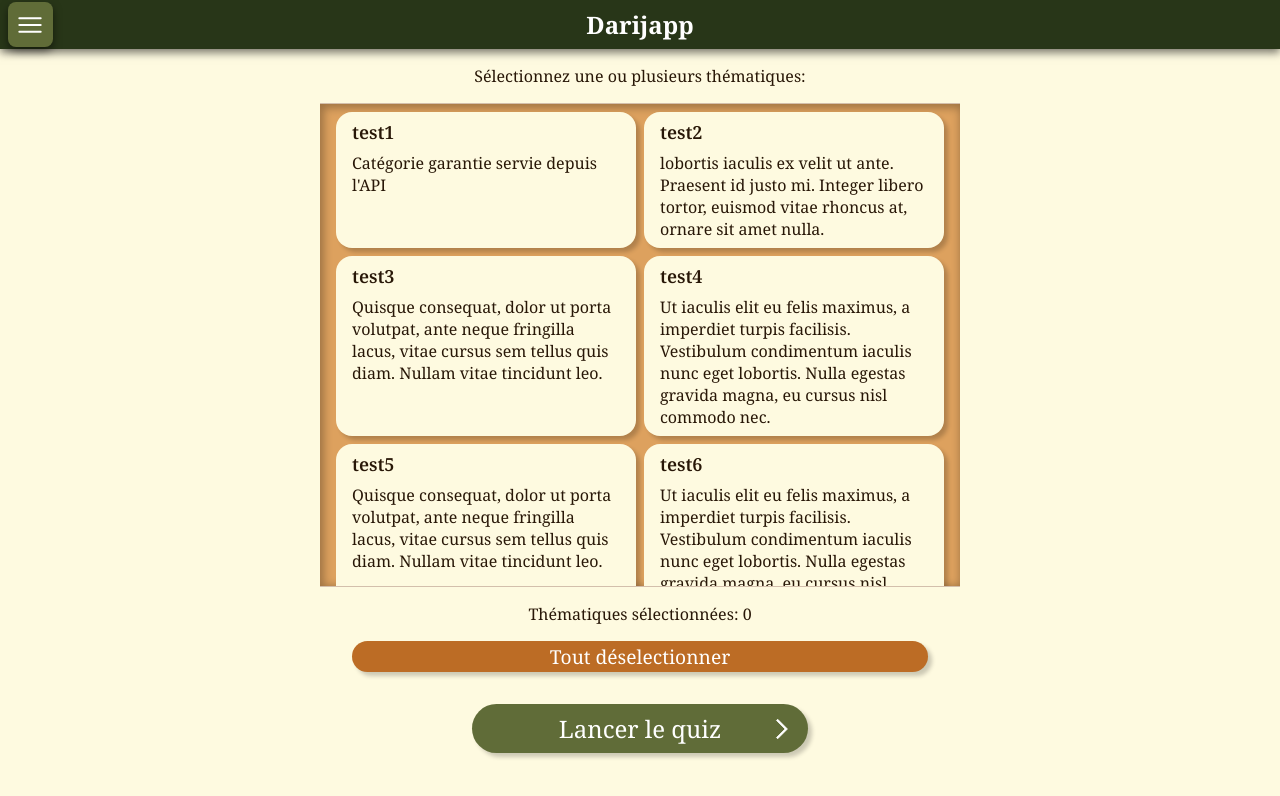
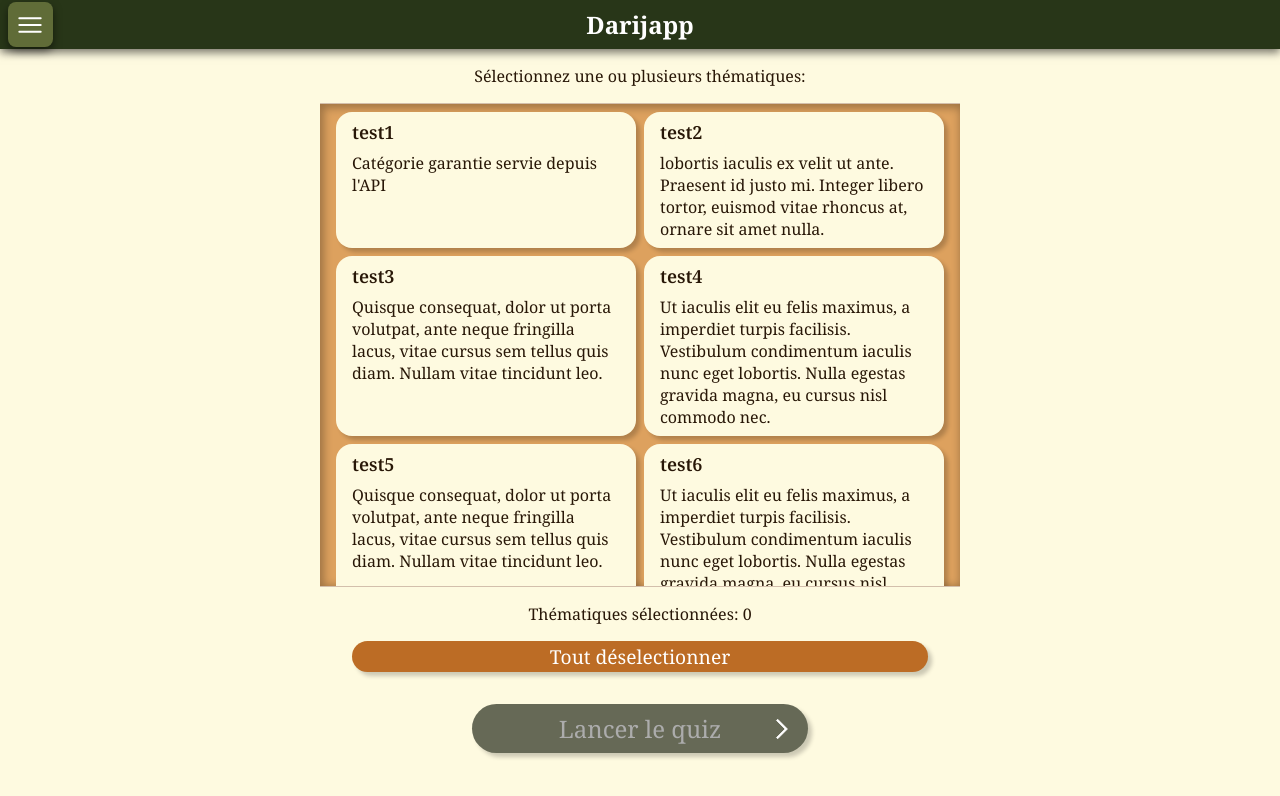
Before and after one commit to AdabLeDabe/Darijapp, a React (Vite) app in the folder darijapp-frontend/: page /quiz in a window 1280 px wide. Shown: the top 796 px of the page. Built offline with nearby package versions, Linux system fonts and the light colour scheme.

Commit message:
Added launch quiz button disabled when no categories are selected and basic QuizProcess component for future implementation

```diff
--- a/darijapp-frontend/src/pages/QuizSelection.tsx
+++ b/darijapp-frontend/src/pages/QuizSelection.tsx
@@ -33,7 +33,7 @@ function QuizSelection() {
                     <AppButton onClick={unselectAll}>Tout déselectionner</AppButton>
                 </div>
                 <div className="validation">
-                    <AppButton isBig={true} isPrimary={true} hasArrow={true}>Lancer le quiz</AppButton>
+                    <AppButton isBig={true} isPrimary={true} hasArrow={true} disabled={selectedCategories.length == 0}>Lancer le quiz</AppButton>
                 </div>
             </div>
         </>
```
Also changed, not shown: darijapp-frontend/src/pages/QuizProcess.tsx (added, +9 -0 lines).
